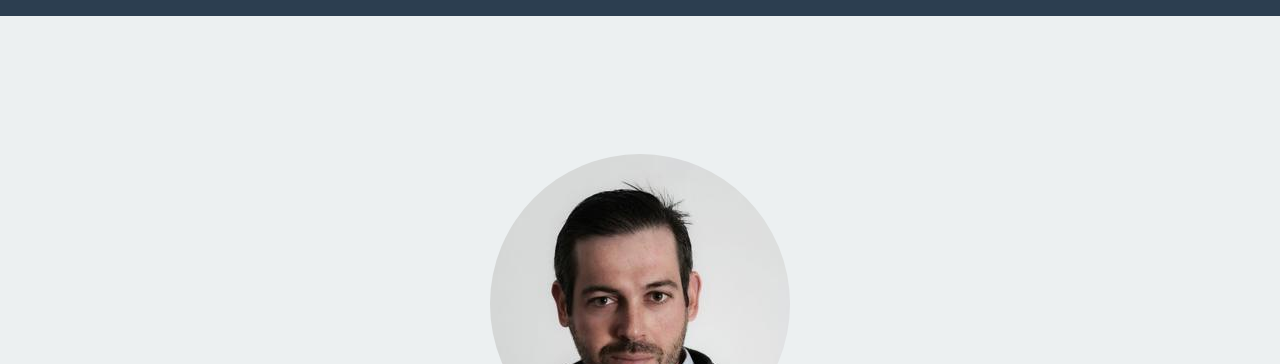
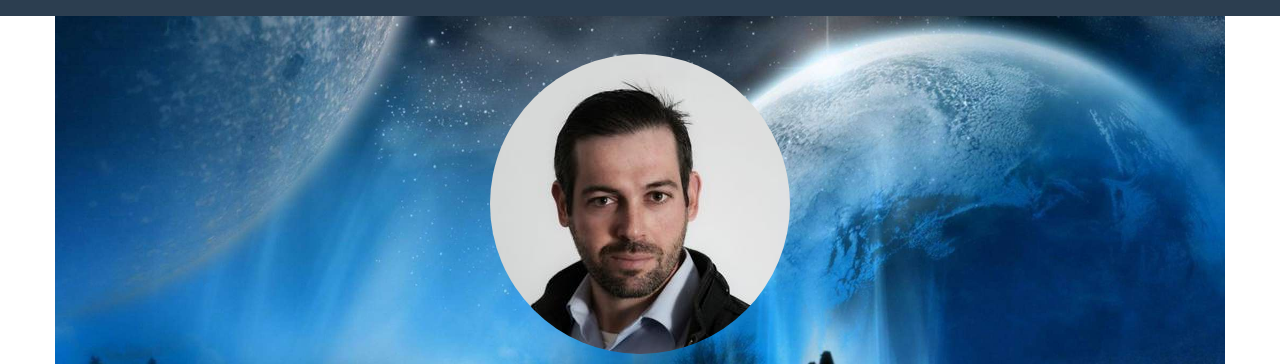
Before and after one commit to ShinFDuran/shinfduran.github.io, a plain HTML site: page index.html in a window 1280 px wide. Shown: the part 94-458 px from the top of the page. Drawn offline with nearby package versions, Linux system fonts and the light colour scheme.

Commit message:
06 - Imagen de fondo
Agregadas imágenes de fondo y conclusiones de un testeo posterior

```diff
--- a/css/shinfduran.css
+++ b/css/shinfduran.css
@@ -68,8 +68,8 @@ header .intro-text .skills {
 
 @media(min-width:768px) {
     header .container {
-        padding-top: 200px;
-        padding-bottom: 100px;
+        padding-top: 100px;
+        padding-bottom: 50px;
     }
 
     header .intro-text .name {
@@ -147,7 +147,66 @@ section h2 {
     }
 }
 
-/* Estilos footer y social media */
+/********  Estilos personalizados header avatar y fondo ********/
+.jumbotron{
+    background-color: white;
+}
+.avatar{
+    width: 200px;
+    height: 200px;
+}
+@media(min-width:768px) {
+    .avatar{
+        width: 300px;
+        height: 300px;
+    }
+}
+
+.fondo_avatar {
+    background-color: black;
+    background-image: url("../img/fondo-shinfduran-small.jpg");
+    background-size: cover;
+    background-position: center;
+}
+
+@media
+only screen and (min-width: 970px) {
+    .fondo_avatar {
+        background-image: url("../img/fondo-shinfduran-mid.jpg");
+    }
+
+}
+
+@media
+only screen and (min-width: 970px),
+only screen and (-webkit-min-device-pixel-ratio: 2),
+only screen and ( min-resolution: 192dpi),
+only screen and ( min-resolution: 2dppx) {
+    .fondo_avatar {
+        background-image: url("../img/fondo-shinfduran-mid_x2.jpg");
+    }
+}
+
+@media
+only screen and (min-width: 1170px) {
+    .fondo_avatar {
+        background-image: url("../img/fondo-shinfduran-large.jpg");
+    }
+
+}
+
+@media
+only screen and (min-width: 1170px),
+only screen and (-webkit-min-device-pixel-ratio: 2),
+only screen and ( min-resolution: 192dpi),
+only screen and ( min-resolution: 2dppx) {
+    .fondo_avatar {
+        background-image: url("../img/fondo-shinfduran-large_x2.jpg");
+    }
+}
+
+
+/***************** Social Media **********************/
 .btn-outline {
     margin-top: 15px;
     border: solid 2px #fff;
@@ -204,17 +263,3 @@ footer .footer-below {
 .btn.active {
     outline: 0;
 }
-
-/* Estilos Avatar */
-.avatar{
-    width: 200px;
-    height: 200px;
-}
-@media(min-width:768px) {
-    .avatar{
-        width: 300px;
-        height: 300px;
-    }
-}
-
-}
--- a/index.html
+++ b/index.html
@@ -63,7 +63,7 @@
 
         <!-- **************  Header con foto y perfil *********************** -->
         <header class="jumbotron">
-            <div class="container">
+            <div class="container fondo_avatar">
                 <div class="row">
                     <div class="col-lg-12">
                         <figure>
```
Also changed, not shown: docs/06 - Imagen de fondo.txt (added), img/fondo-shinfduran-large.jpg (added), img/fondo-shinfduran-large_x2.jpg (added), img/fondo-shinfduran-mid.jpg (added), img/fondo-shinfduran-mid_x2.jpg (added), img/fondo-shinfduran-small.jpg (added).
